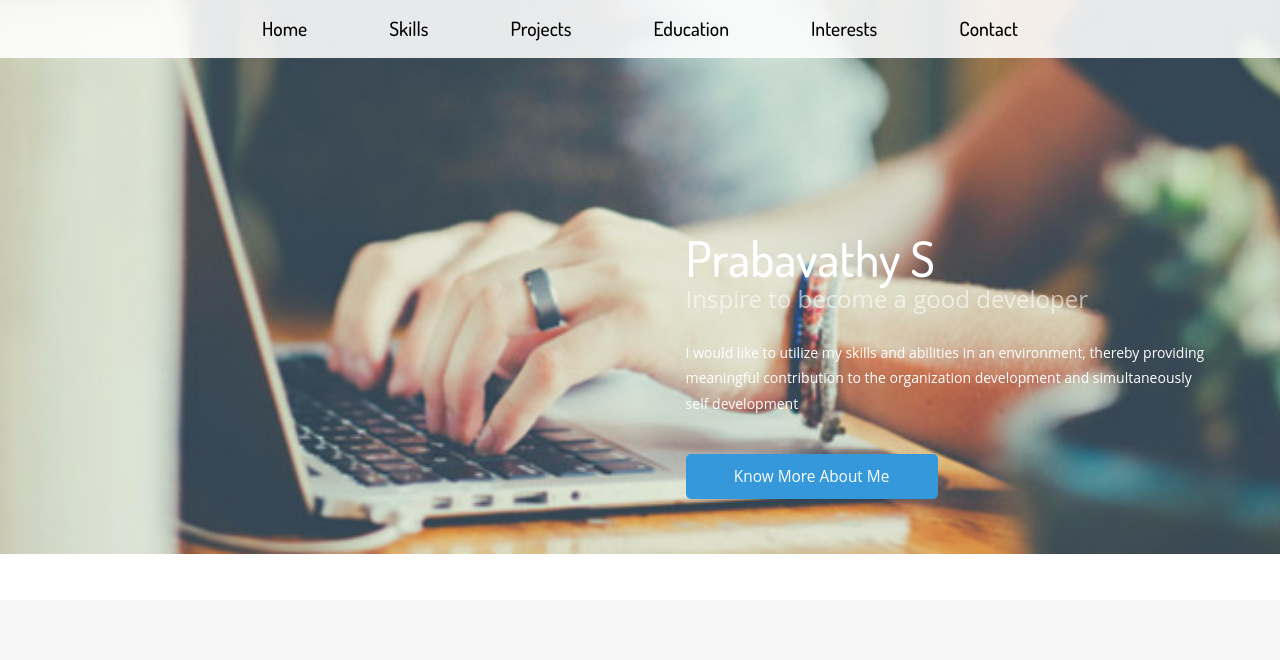
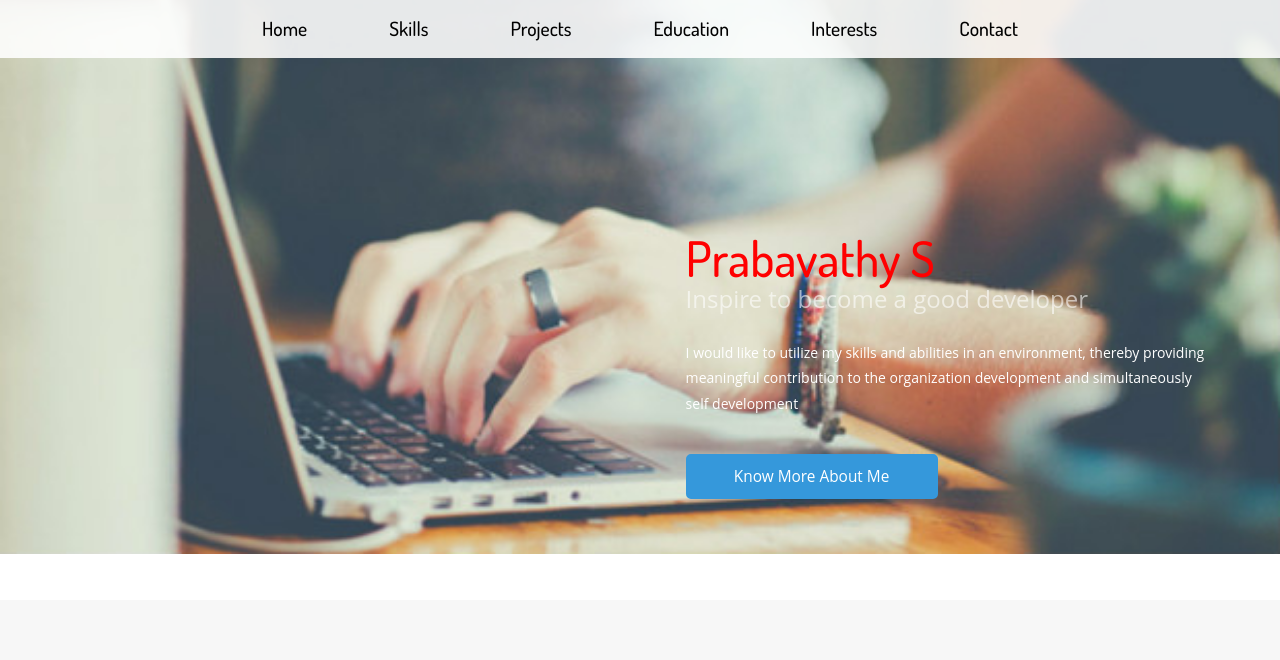
Before and after one commit to Praba16/Praba16.gitup.io, a plain HTML site: page index.html in a window 1280 px wide. Shown: the top 660 px of the page. Drawn offline with Linux system fonts and the light colour scheme; files whose address does not match are found by name.

Commit message:
Update index.html

```diff
--- a/index.html
+++ b/index.html
@@ -152,7 +152,7 @@ Smartphone Compatible web template, free webdesigns for Nokia, Samsung, LG, Sony
 <div class="header" id="head1">
 		<div class="container" >
 			 <div class="banner-info" style="padding-top:50px;padding-bottom:10px">
-				 <h2>Prabavathy S</h2>
+				 <h2 style="color:red">Prabavathy S</h2>
 				<h3 style="color:rgba(255, 255, 255, 0.59);">Inspire to become a good developer</h3>
 				 <p>I would like to utilize my skills and abilities in an environment, thereby providing meaningful
 				contribution to the organization development and simultaneously self development
```
